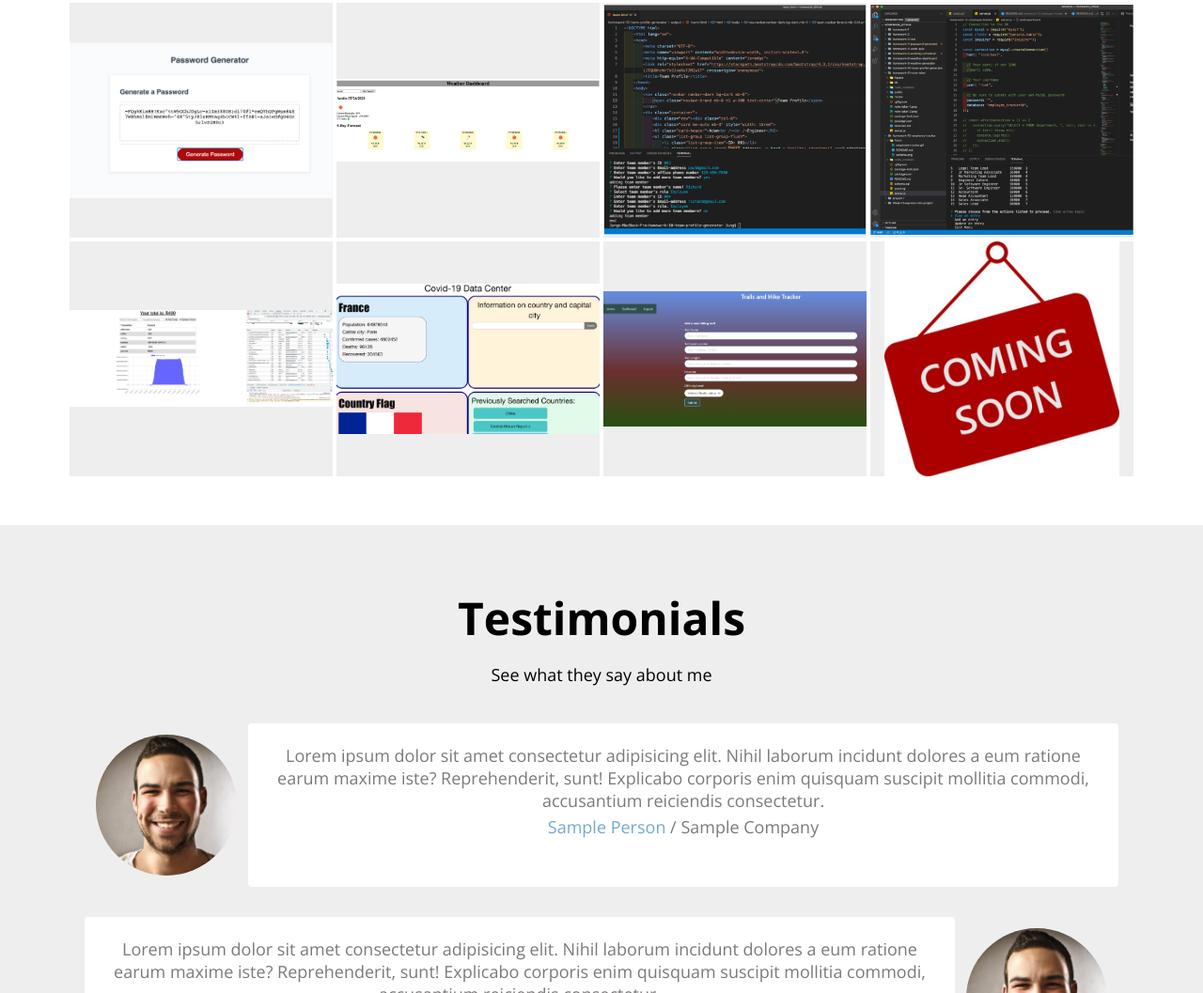
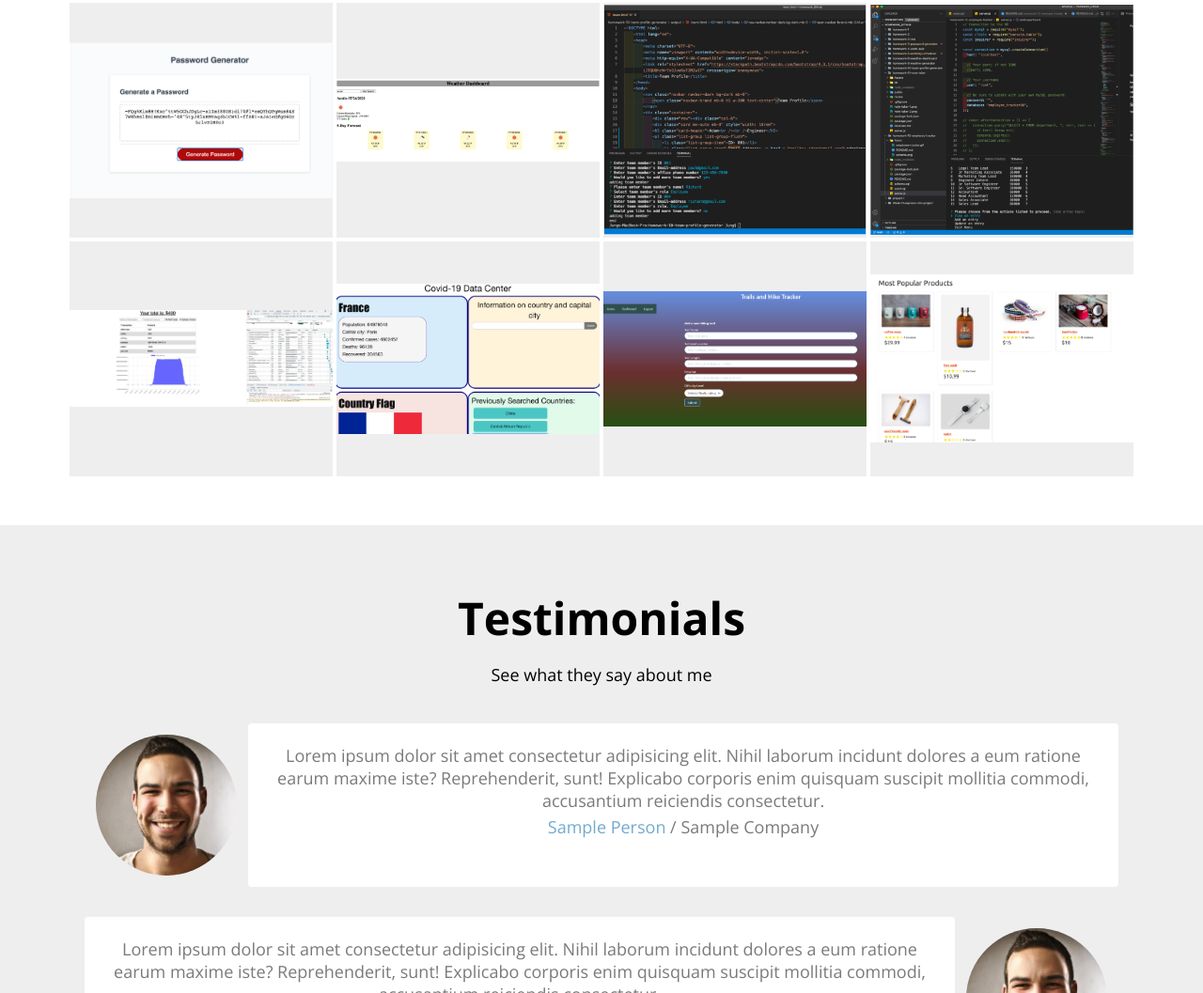
Before and after one commit to jung0808/Updated-Portfolio-Page-2, a plain HTML site: page index.html in a window 1280 px wide. Shown: the part 2830-3887 px from the top of the page at 94% size. Drawn offline with nearby package versions, Linux system fonts and the light colour scheme; files whose address does not match are found by name.

Commit message:
replaced project 3 screenshots

```diff
--- a/index.html
+++ b/index.html
@@ -297,7 +297,7 @@
           </a>
           <a href="https://github.com/jcorcorangithub/jjdt_e-commerce" class="project" data-type="projects"
             target="_blank">
-            <img class="project__img" src="imgs/projects/Coming-soon.jpg" alt="Project 3" />
+            <img class="project__img" src="imgs/projects/jjdt-e-commerce.png" alt="Project 3" />
             <div class="project__description">
               <h3>Project #3: JJDT E_Commerce</h3>
               <span>This project is our final project in bootcamp. We are building an E_Commerce website using MERN
```
Also changed, not shown: imgs/projects/jjdt-e-commerce.png (added).
